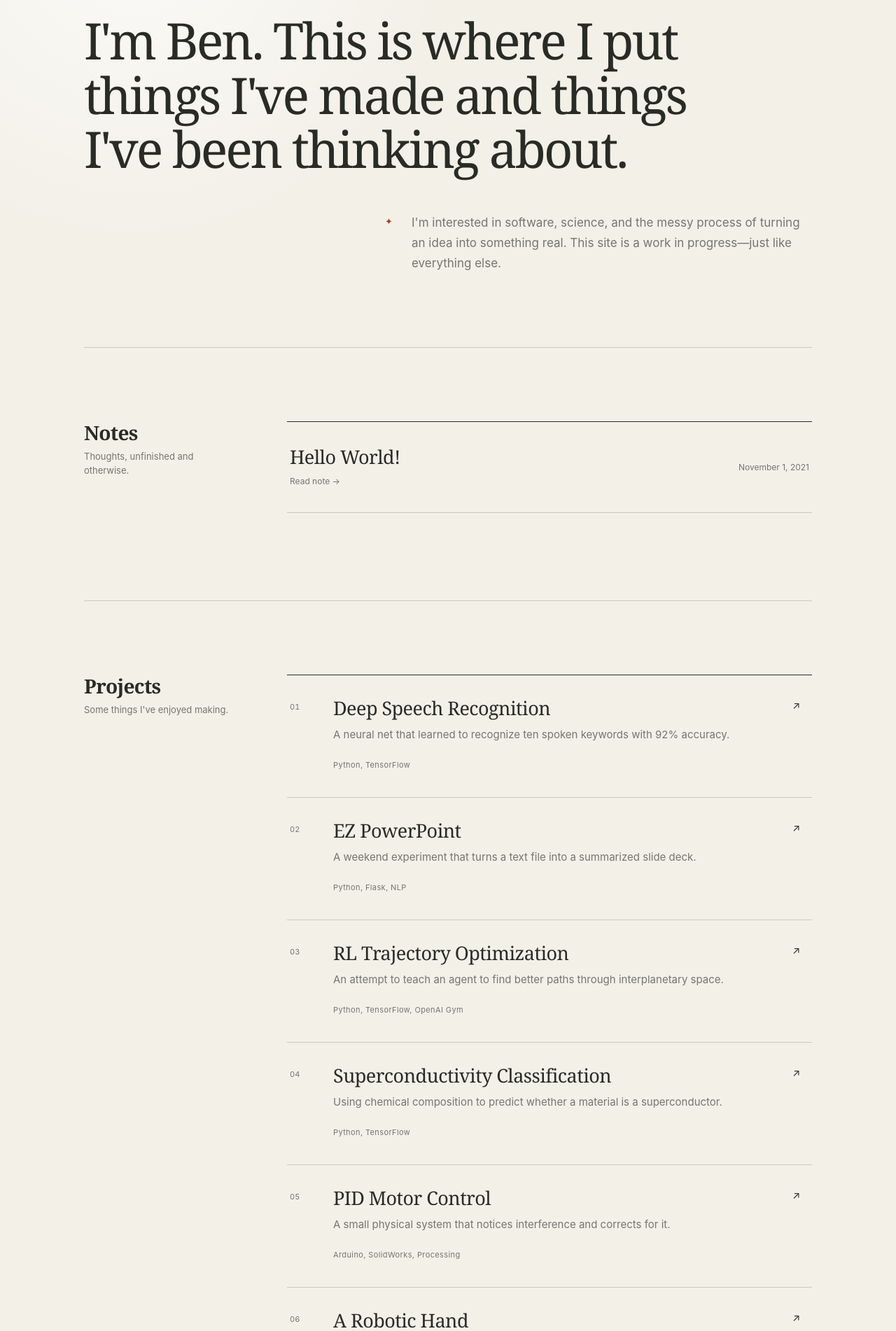
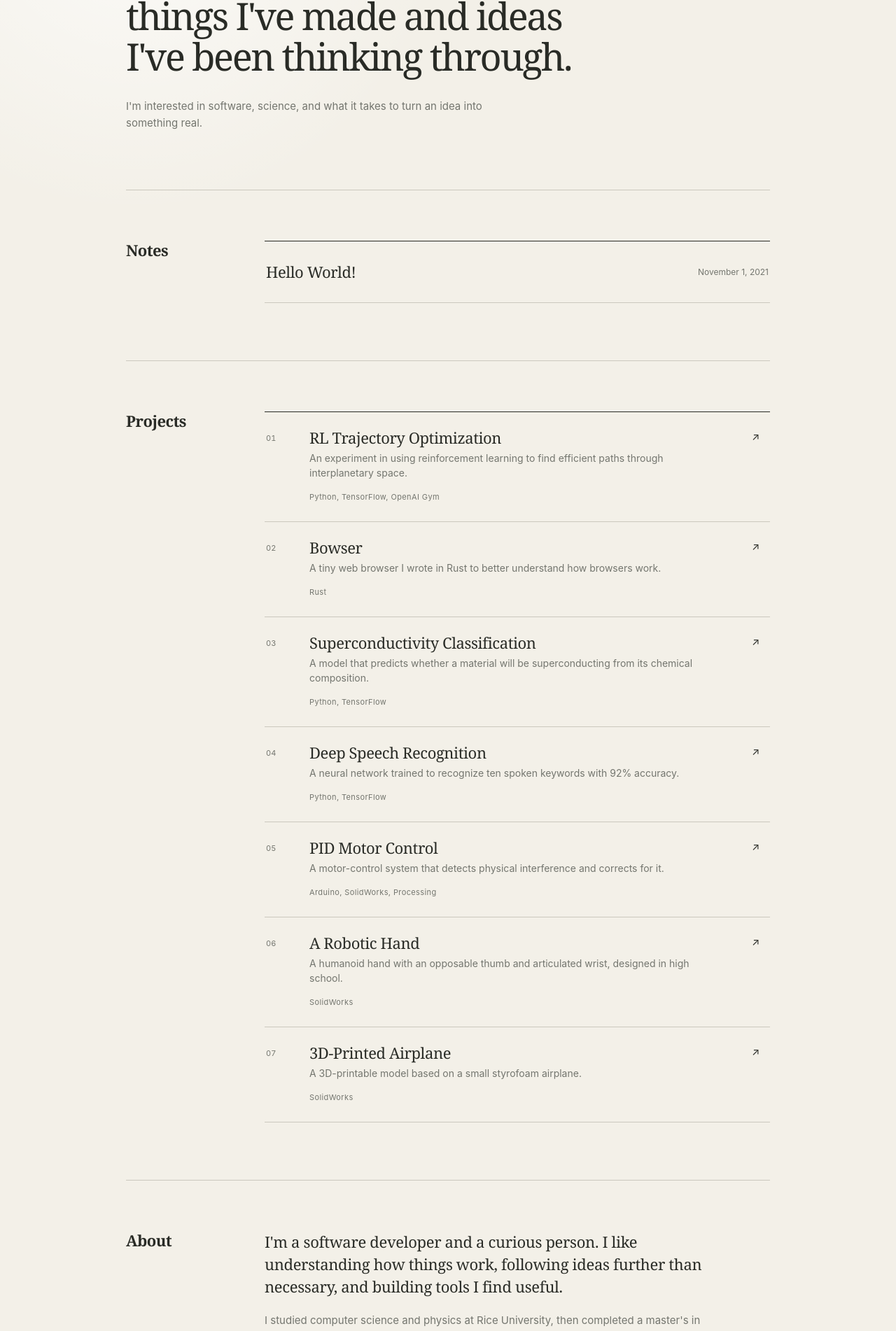
Before and after one commit to byronbenharris/portfolio, a Next.js app: page / in a window 1280 px wide. Shown: the part 264-2166 px from the top of the page at 70% size. Built offline with nearby package versions, Linux system fonts and the light colour scheme.

Commit message:
clean up

```diff
--- a/pages/index.js
+++ b/pages/index.js
@@ -7,40 +7,46 @@ import { getSortedBlogData } from '@lib/blog'
 
 const projects = [
   {
+    title: 'RL Trajectory Optimization',
+    description: 'An experiment in using reinforcement learning to find efficient paths through interplanetary space.',
+    tools: 'Python, TensorFlow, OpenAI Gym',
+    href: 'https://github.com/byronbenharris/reinforcement-learning-trajectory-optimization'
+  },
+  {
+    title: 'Bowser',
+    description: 'A tiny web browser I wrote in Rust to better understand how browsers work.',
+    tools: 'Rust',
+    href: 'https://github.com/byronbenharris/bowser'
+  },
+  {
+    title: 'Superconductivity Classification',
+    description: 'A model that predicts whether a material will be superconducting from its chemical composition.',
+    tools: 'Python, TensorFlow',
+    href: '/sc-report.pdf'
+  },
+  {
     title: 'Deep Speech Recognition',
-    description: 'A neural net that learned to recognize ten spoken keywords with 92% accuracy.',
+    description: 'A neural network trained to recognize ten spoken keywords with 92% accuracy.',
     tools: 'Python, TensorFlow',
     href: 'https://github.com/byronbenharris/keyword-spotting'
   },
   {
-    title: 'EZ PowerPoint',
-    description: 'A weekend experiment that turns a text file into a summarized slide deck.',
-    tools: 'Python, Flask, NLP',
-    href: 'https://github.com/gachouchani1999/ezppt'
-  },
-  {
-    title: 'RL Trajectory Optimization',
-    description: 'An attempt to teach an agent to find better paths through interplanetary space.',
-    tools: 'Python, TensorFlow, OpenAI Gym',
-    href: 'https://github.com/byronbenharris/reinforcement-learning-trajectory-optimization'
-  },
-  {
-    title: 'Superconductivity Classification',
-    description: 'Using chemical composition to predict whether a material is a superconductor.',
-    tools: 'Python, TensorFlow',
-    href: '/sc-report.pdf'
-  },
-  {
     title: 'PID Motor Control',
-    description: 'A small physical system that notices interference and corrects for it.',
+    description: 'A motor-control system that detects physical interference and corrects for it.',
     tools: 'Arduino, SolidWorks, Processing',
     href: 'http://wiki.chssigma.com/index.php?title=Ben_and_Doug%27s_PID_Motor'
   },
   {
     title: 'A Robotic Hand',
-    description: 'A humanoid hand with an opposable thumb and wrist, designed in high school.',
+    description: 'A humanoid hand with an opposable thumb and articulated wrist, designed in high school.',
     tools: 'SolidWorks',
     href: 'http://wiki.chssigma.com/index.php?title=Ben_Harris%27_Robotic_Hand'
+  },
+  {
+    title: '3D-Printed Airplane',
+    description: 'A 3D-printable model based on a small styrofoam airplane.',
+    tools: 'SolidWorks',
+    href: 'http://wiki.chssigma.com/index.php?title=BACON_Aerospace_Engineering:_3D-Printed_Airplane'
   }
 ]
 
@@ -69,17 +75,13 @@ export default function Home({ allBlogData }) {
       <main id="top">
         <section className={styles.intro}>
           <p className={styles.overline}>Hello, internet.</p>
-          <h1>I&apos;m Ben. This is where I put things I&apos;ve made and things I&apos;ve been thinking about.</h1>
-          <div className={styles.introNote}>
-            <span aria-hidden="true">✦</span>
-            <p>I&apos;m interested in software, science, and the messy process of turning an idea into something real. This site is a work in progress—just like everything else.</p>
-          </div>
+          <h1>I&apos;m Ben. This is where I share things I&apos;ve made and ideas I&apos;ve been thinking through.</h1>
+          <p className={styles.introNote}>I&apos;m interested in software, science, and what it takes to turn an idea into something real.</p>
         </section>
 
         <section className={styles.section} id="notes">
           <div className={styles.sectionLabel}>
             <h2>Notes</h2>
-            <p>Thoughts, unfinished and otherwise.</p>
           </div>
 
           <div className={styles.notes}>
@@ -88,7 +90,6 @@ export default function Home({ allBlogData }) {
                 <a className={styles.note}>
                   <div>
                     <h3>{title}</h3>
-                    <p>Read note <span aria-hidden="true">→</span></p>
                   </div>
                   <time><Date dateString={date} /></time>
                 </a>
@@ -100,34 +101,39 @@ export default function Home({ allBlogData }) {
         <section className={styles.section} id="projects">
           <div className={styles.sectionLabel}>
             <h2>Projects</h2>
-            <p>Some things I&apos;ve enjoyed making.</p>
           </div>
 
           <div className={styles.projects}>
-            {projects.map((project, index) => (
-              <a className={styles.project} href={project.href} target="_blank" rel="noreferrer" key={project.title}>
+            {projects.map((project, index) => {
+              const content = (
+                <>
                 <span className={styles.projectNumber}>{String(index + 1).padStart(2, '0')}</span>
                 <div className={styles.projectCopy}>
                   <h3>{project.title}</h3>
                   <p>{project.description}</p>
                   <small>{project.tools}</small>
                 </div>
-                <Arrow />
-              </a>
-            ))}
+                {project.href && <Arrow />}
+                </>
+              )
+
+              return project.href ? (
+                <a className={styles.project} href={project.href} target="_blank" rel="noreferrer" key={project.title}>{content}</a>
+              ) : (
+                <div className={styles.project} key={project.title}>{content}</div>
+              )
+            })}
           </div>
         </section>
 
         <section className={`${styles.section} ${styles.about}`} id="about">
           <div className={styles.sectionLabel}>
             <h2>About</h2>
-            <p>A little context.</p>
           </div>
 
           <div className={styles.aboutCopy}>
-            <p className={styles.aboutLead}>I&apos;m a software developer and a generally curious person. I like learning how things work, following ideas further than is strictly necessary, and building tools that feel useful.</p>
-            <p>I studied computer science and physics at Rice University, followed by a master&apos;s in computer science. Over the years I&apos;ve worked on web products, machine learning, hardware, and plenty of odd experiments in between.</p>
-            <p>When I&apos;m not making something, I&apos;m probably reading, going down a research rabbit hole, or thinking about the next thing I want to try.</p>
+            <p className={styles.aboutLead}>I&apos;m a software developer and a curious person. I like understanding how things work, following ideas further than necessary, and building tools I find useful.</p>
+            <p>I studied computer science and physics at Rice University, then completed a master&apos;s in computer science. I&apos;ve worked across web software, machine learning, hardware, and plenty of odd experiments in between.</p>
             <div className={styles.aboutLinks}>
               <a href="https://github.com/byronbenharris" target="_blank" rel="noreferrer">GitHub <Arrow /></a>
               <a href="https://linkedin.com/in/byronbenharris" target="_blank" rel="noreferrer">LinkedIn <Arrow /></a>
@@ -139,7 +145,7 @@ export default function Home({ allBlogData }) {
 
       <footer className={styles.footer}>
         <p>Made by Ben, with care.</p>
-        <p>Last tended in {new globalThis.Date().getFullYear()}.</p>
+        <p>{new globalThis.Date().getFullYear()}</p>
       </footer>
     </div>
   )
--- a/styles/home.module.css
+++ b/styles/home.module.css
@@ -15,12 +15,12 @@
 .intro,
 .section,
 .footer {
-  width: min(100% - 48px, 1040px);
+  width: min(100% - 48px, 920px);
   margin-inline: auto;
 }
 
 .header {
-  min-height: 112px;
+  min-height: 82px;
   display: flex;
   justify-content: space-between;
   align-items: center;
@@ -37,7 +37,7 @@
 
 .header nav {
   display: flex;
-  gap: 32px;
+  gap: 24px;
 }
 
 .header nav a {
@@ -49,27 +49,27 @@
 .header nav a:hover { color: var(--accent); }
 
 .intro {
-  min-height: 610px;
-  padding: 118px 0 105px;
+  min-height: 420px;
+  padding: 78px 0 82px;
   display: flex;
   flex-direction: column;
   justify-content: center;
 }
 
 .overline {
-  margin: 0 0 32px;
+  margin: 0 0 21px;
   color: var(--accent);
-  font-size: 13px;
+  font-size: 11px;
   font-weight: 600;
   letter-spacing: .08em;
   text-transform: uppercase;
 }
 
 .intro h1 {
-  max-width: 930px;
+  max-width: 800px;
   margin: 0;
   font-family: Georgia, 'Times New Roman', serif;
-  font-size: clamp(43px, 6.1vw, 72px);
+  font-size: clamp(38px, 5.3vw, 54px);
   font-weight: 400;
   line-height: 1.08;
   letter-spacing: -.043em;
@@ -77,48 +77,28 @@
 }
 
 .introNote {
-  max-width: 610px;
-  margin: 52px 0 0 auto;
-  display: grid;
-  grid-template-columns: 22px 1fr;
-  gap: 16px;
+  max-width: 540px;
+  margin: 30px 0 0;
   color: var(--muted);
-}
-
-.introNote span {
-  padding-top: 2px;
-  color: var(--accent);
-  font-size: 13px;
-}
-
-.introNote p {
-  margin: 0;
-  font-size: 17px;
-  line-height: 1.7;
+  font-size: 15px;
+  line-height: 1.65;
 }
 
 .section {
-  padding: 105px 0 125px;
+  padding: 72px 0 82px;
   display: grid;
-  grid-template-columns: 220px 1fr;
-  gap: 70px;
+  grid-template-columns: 150px 1fr;
+  gap: 48px;
   border-top: 1px solid var(--line);
   scroll-margin-top: 20px;
 }
 
 .sectionLabel h2 {
-  margin: 0 0 8px;
+  margin: 0;
   font-family: Georgia, 'Times New Roman', serif;
-  font-size: 28px;
+  font-size: 22px;
   line-height: 1.2;
   letter-spacing: -.025em;
-}
-
-.sectionLabel p {
-  margin: 0;
-  color: var(--muted);
-  font-size: 13px;
-  line-height: 1.5;
 }
 
 .notes {
@@ -126,8 +106,8 @@
 }
 
 .note {
-  min-height: 130px;
-  padding: 25px 4px;
+  min-height: 88px;
+  padding: 18px 2px;
   display: flex;
   justify-content: space-between;
   align-items: center;
@@ -144,15 +124,14 @@
 }
 
 .note h3 {
-  margin: 0 0 8px;
+  margin: 0;
   font-family: Georgia, 'Times New Roman', serif;
-  font-size: 27px;
+  font-size: 22px;
   font-weight: 400;
   line-height: 1.2;
   letter-spacing: -.02em;
 }
 
-.note p,
 .note time {
   margin: 0;
   color: var(--muted);
@@ -166,8 +145,8 @@
 }
 
 .project {
-  min-height: 175px;
-  padding: 31px 4px;
+  min-height: 132px;
+  padding: 23px 2px;
   display: grid;
   grid-template-columns: 42px 1fr 24px;
   gap: 20px;
@@ -190,9 +169,9 @@
 }
 
 .projectCopy h3 {
-  margin: 0 0 10px;
+  margin: 0 0 6px;
   font-family: Georgia, 'Times New Roman', serif;
-  font-size: 27px;
+  font-size: 22px;
   font-weight: 400;
   line-height: 1.2;
   letter-spacing: -.02em;
@@ -200,10 +179,10 @@
 
 .projectCopy p {
   max-width: 570px;
-  margin: 0 0 17px;
+  margin: 0 0 10px;
   color: var(--muted);
-  font-size: 15px;
-  line-height: 1.6;
+  font-size: 14px;
+  line-height: 1.5;
 }
 
 .projectCopy small {
@@ -222,7 +201,7 @@
 a:hover .arrow { transform: translate(2px, -2px); }
 
 .about {
-  padding-bottom: 145px;
+  padding-bottom: 90px;
 }
 
 .aboutCopy {
@@ -230,23 +209,23 @@ a:hover .arrow { transform: translate(2px, -2px); }
 }
 
 .aboutCopy > p {
-  margin: 0 0 22px;
+  margin: 0 0 17px;
   color: var(--muted);
-  font-size: 16px;
-  line-height: 1.75;
+  font-size: 15px;
+  line-height: 1.65;
 }
 
 .aboutCopy .aboutLead {
-  margin-bottom: 28px;
+  margin-bottom: 20px;
   color: var(--ink);
   font-family: Georgia, 'Times New Roman', serif;
-  font-size: 26px;
-  line-height: 1.5;
+  font-size: 22px;
+  line-height: 1.45;
   letter-spacing: -.015em;
 }
 
 .aboutLinks {
-  margin-top: 45px;
+  margin-top: 30px;
   display: flex;
   flex-wrap: wrap;
   gap: 24px;
@@ -265,7 +244,7 @@ a:hover .arrow { transform: translate(2px, -2px); }
 }
 
 .footer {
-  min-height: 135px;
+  min-height: 88px;
   display: flex;
   justify-content: space-between;
   align-items: center;
@@ -279,34 +258,32 @@ a:hover .arrow { transform: translate(2px, -2px); }
 }
 
 @media (max-width: 760px) {
-  .header, .intro, .section, .footer { width: min(100% - 36px, 1040px); }
-  .header { min-height: 88px; }
+  .header, .intro, .section, .footer { width: min(100% - 36px, 920px); }
+  .header { min-height: 76px; }
   .header nav { gap: 18px; }
   .header nav a { font-size: 12px; }
-  .intro { min-height: 570px; padding: 80px 0; }
-  .intro h1 { font-size: clamp(40px, 12vw, 58px); }
-  .introNote { margin-top: 42px; }
-  .section { padding: 78px 0 95px; grid-template-columns: 1fr; gap: 42px; }
+  .intro { min-height: 400px; padding: 62px 0; }
+  .intro h1 { font-size: clamp(37px, 10vw, 48px); }
+  .introNote { margin-top: 25px; }
+  .section { padding: 58px 0 68px; grid-template-columns: 1fr; gap: 28px; }
   .sectionLabel { display: flex; justify-content: space-between; align-items: baseline; gap: 20px; }
-  .sectionLabel h2 { font-size: 25px; }
-  .note { min-height: 110px; }
-  .note h3, .projectCopy h3 { font-size: 24px; }
+  .sectionLabel h2 { font-size: 22px; }
+  .note { min-height: 80px; }
+  .note h3, .projectCopy h3 { font-size: 21px; }
   .project { grid-template-columns: 30px 1fr 18px; gap: 12px; }
-  .aboutCopy .aboutLead { font-size: 23px; }
-  .footer { min-height: 120px; }
+  .aboutCopy .aboutLead { font-size: 21px; }
+  .footer { min-height: 82px; }
 }
 
 @media (max-width: 460px) {
   .name { font-size: 19px; }
   .header nav { gap: 13px; }
-  .intro { min-height: 520px; }
-  .intro h1 { font-size: 41px; }
-  .introNote { grid-template-columns: 16px 1fr; }
-  .introNote p { font-size: 15px; }
+  .intro { min-height: 390px; }
+  .intro h1 { font-size: 37px; }
   .sectionLabel { display: block; }
   .sectionLabel h2 { margin-bottom: 6px; }
   .note { align-items: flex-start; flex-direction: column; gap: 12px; }
-  .project { min-height: 190px; }
+  .project { min-height: 150px; }
   .footer { padding: 35px 0; align-items: flex-start; flex-direction: column; justify-content: center; gap: 6px; }
 }
 
```
